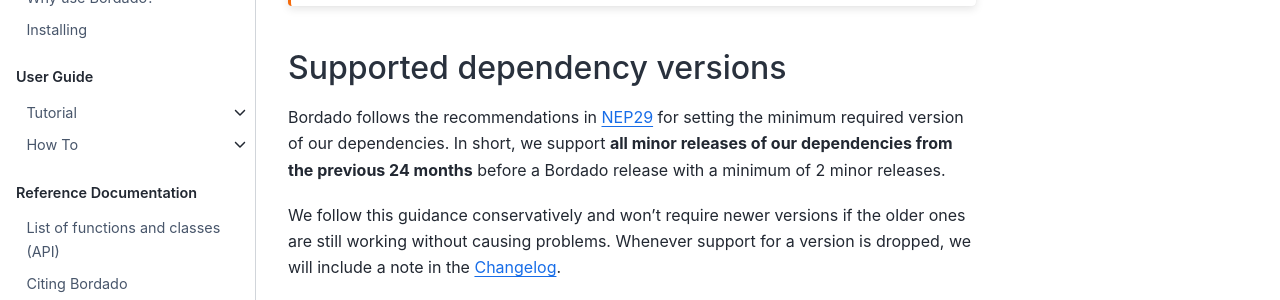
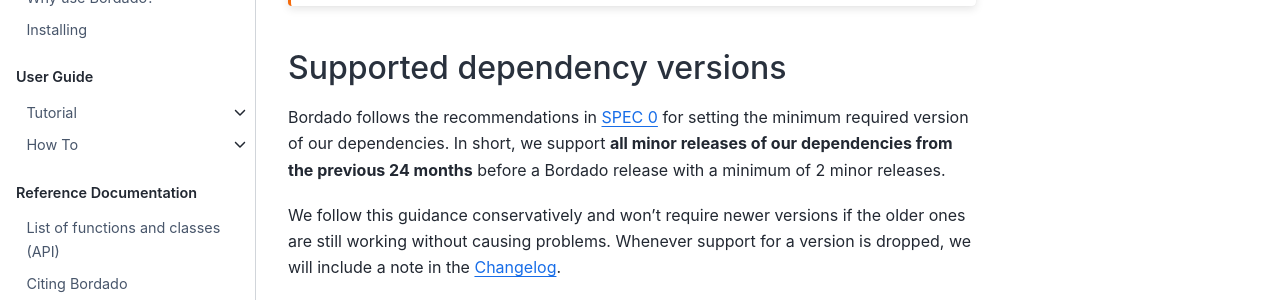
Before and after one commit to fatiando/bordado, a Sphinx documentation site: the page built from doc/compatibility.rst, in a window 1280 px wide and 900 px high, scrolled down 525 px. Shown: the part 153-453 px from the top of the window. Built offline with Sphinx 7.4.7 and the Sphinx Book theme 1.1.4, drawn with Linux system fonts in a browser that asks for light colours; the version number could not be read and is left out.

Commit message:
Replace NEP29 link with SPEC 0 in compatibility docs (#114)
SPEC 0 replaces NEP29 as the default standard for scientific Python
packages.

```diff
--- a/doc/compatibility.rst
+++ b/doc/compatibility.rst
@@ -35,7 +35,7 @@
 -----------------------------
 
 Bordado follows the recommendations in
-`NEP29 <https://numpy.org/neps/nep-0029-deprecation_policy.html>`__ for setting
+`SPEC 0 <https://scientific-python.org/specs/spec-0000/>`__ for setting
 the minimum required version of our dependencies.
 In short, we support **all minor releases of our dependencies from the previous
 24 months** before a Bordado release with a minimum of 2 minor releases.
```
